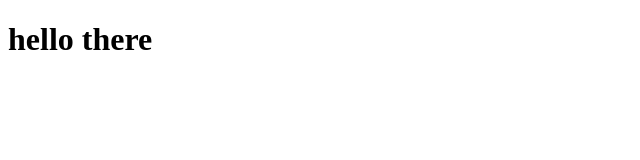
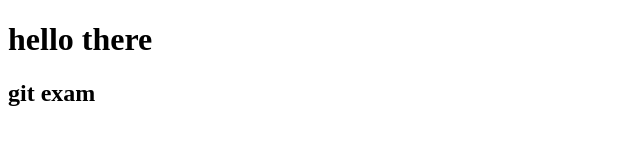
Before and after one commit to Bhavya2266/exam_git02, a plain HTML site: page index.html in a window 1280 px wide. Shown: the whole page, without its empty margins (0-640 px from the left). Drawn offline with Linux system fonts and the light colour scheme.

Commit message:
modified

```diff
--- a/index.html
+++ b/index.html
@@ -1,2 +1,3 @@
 <!DOCTYPE html>
 <h1>hello there</h1>
+<h2> git exam </h2>
```
